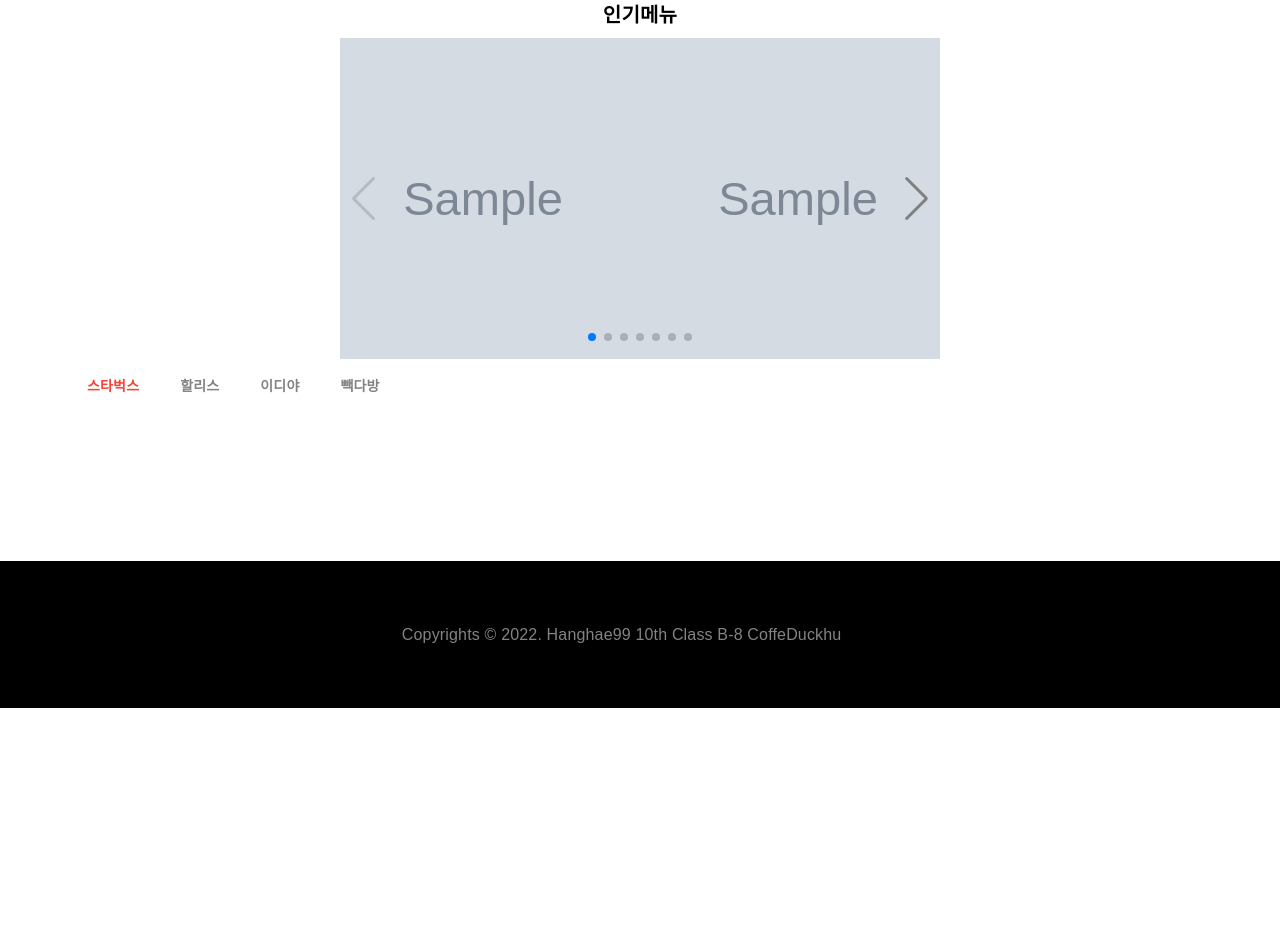
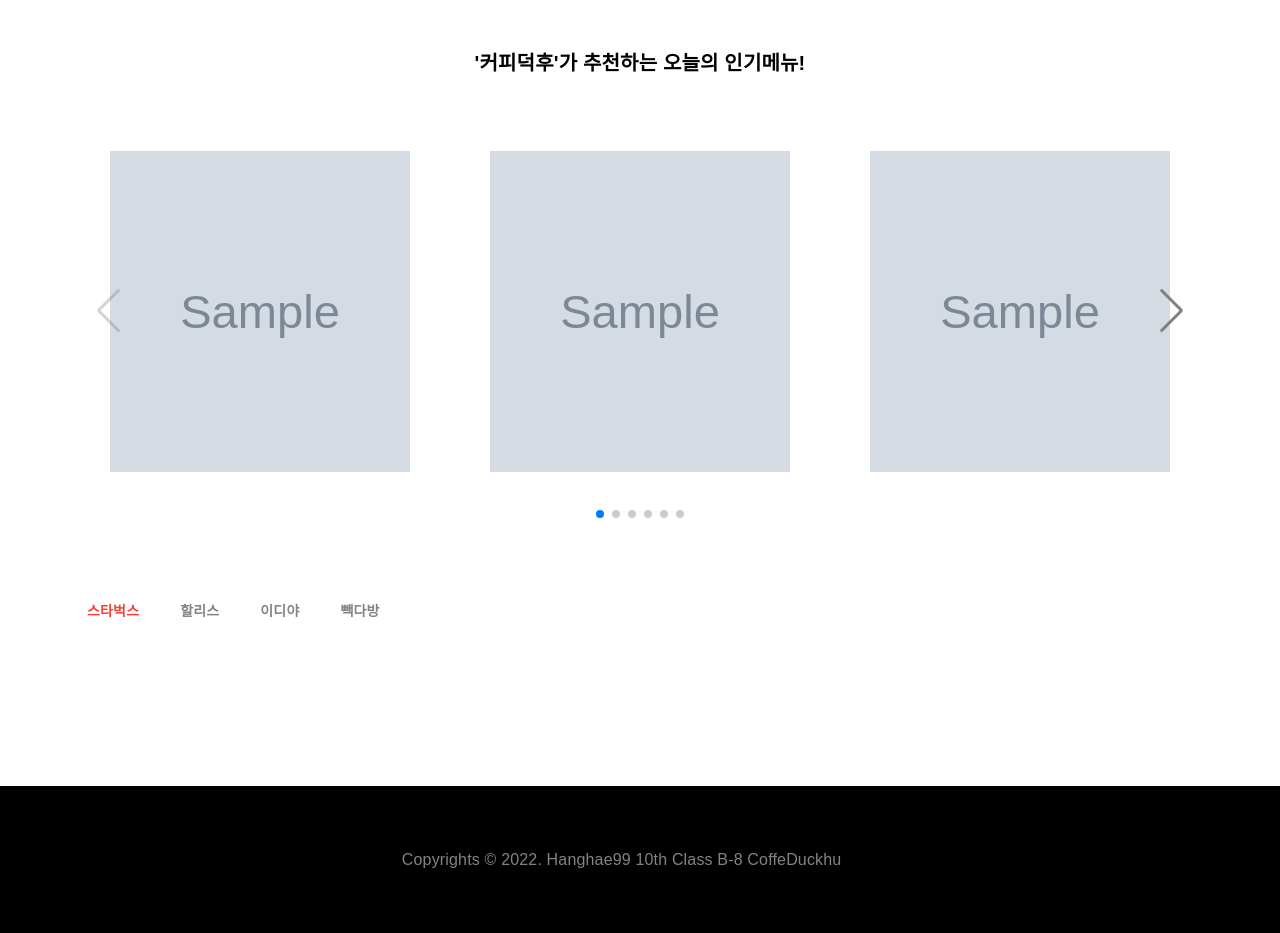
Before and after one commit to ingwang-kim/coffee_duckhu, a Flask app: page / in a window 1280 px wide. Shown: the part 83-1016 px from the top of the page. Before the commit the page ends 791 px from the top, so only its background shows below. Run offline with Flask 2, Linux system fonts and the light colour scheme; grey boxes marked "Sample" are stand-in pictures; a database or web service that is not in the repository returns one stand-in record (values such as "Sample title"); data that the repository does not hold is empty; some libraries are stand-ins or nearby versions; some web fonts are replaced.

Commit message:
전체적인 css 수정

```diff
--- a/static/js/coffeeDetail.js
+++ b/static/js/coffeeDetail.js
@@ -25,14 +25,14 @@
 
                  let detail_ing = `
                                     <div style="display: flex">
-                                        <div style="position: relative;">
+                                        <div style="position: relative;" class="mr-5">
                                             <img className = "myimage" src =${coffee_image} alt =${coffee_name} style="height: 380px"/>
 <!--                                            <img className = "favorite-btn" -->
 <!--                                                    style="position: absolute; right: 0; height: 50px; margin-right: 10px" -->
 <!--                                                    src="https://cdn0.iconfinder.com/data/icons/shop_icons/256/star.png" -->
 <!--                                                    alt="Bookmark icon"/>                         -->
                                         </div>
-                                        <div class="ingredient-container" id="ingredient">
+                                        <div class="ingredient-container ml-5" id="ingredient">
                                             <h2>${coffee_name}</h2>
                                             <div class="divider"></div>
                                             <div class="coffee-desc">
--- a/static/theme/css/style.css
+++ b/static/theme/css/style.css
@@ -775,8 +775,10 @@ textarea.form-control {
 }
 /* style추가 */
 .swiper {
-  width: 600px;
-  height: 321px;
+  /*width: 600px;*/
+  /*height: 321px;*/
+  width: 1110px;
+  height: 450px;
 }
 
 .swiper-slide {
@@ -801,7 +803,8 @@ textarea.form-control {
 .swiper-slide img {
   background: white;
   display: block;
-  width: 600px;
+  /*width: 600px;*/
+  width: 300px;
   height: 321px;
   object-fit: cover;
 }
--- a/static/theme/js/scrpit.js
+++ b/static/theme/js/scrpit.js
@@ -27,7 +27,7 @@ function ediya() {
                             <div class="position-relative inner-box">
                             <div class="image position-relative ">
                             <h3><span class="position-absolute top-0 start-100 translate-middle badge rounded-pill bg-danger"
-                            style="margin-top: 9px; opacity: 1; z-index: 1; transform: scale(1.1);" >${favorites}</span></h3>
+                            style="margin-top: 9px; opacity: 1; z-index: 1; transform: scale(1.1);" >⭐ ${favorites}</span></h3>
                             <img src="${url}" alt="portfolio-image" class="img-fluid w-100 d-block">
                             <div class="overlay-box">
                             <div class="overlay-inner">
@@ -64,7 +64,7 @@ function starbucks() {
                             <div class="position-relative inner-box">
                             <div class="image position-relative ">
                             <h3><span class="position-absolute top-0 start-100 translate-middle badge rounded-pill bg-danger"
-                            style="margin-top: 9px; opacity: 1; z-index: 1; transform: scale(1.1);" >${favorites}</span></h3>
+                            style="margin-top: 9px; opacity: 1; z-index: 1; transform: scale(1.1);" >⭐ ${favorites}</span></h3>
                             <img src="${url}" alt="portfolio-image" class="img-fluid w-100 d-block">
                             <div class="overlay-box">
                             <div class="overlay-inner">
@@ -102,7 +102,7 @@ function hollys() {
                             <div class="position-relative inner-box">
                             <div class="image position-relative ">
                             <h3><span class="position-absolute top-0 start-100 translate-middle badge rounded-pill bg-danger"
-                            style="margin-top: 9px; opacity: 1; z-index: 1; transform: scale(1.1);" >${favorites}</span></h3>
+                            style="margin-top: 9px; opacity: 1; z-index: 1; transform: scale(1.1);" >⭐ ${favorites}</span></h3>
                             <img src="${url}" alt="portfolio-image" class="img-fluid w-100 d-block">
                             <div class="overlay-box">
                             <div class="overlay-inner">
@@ -139,7 +139,7 @@ function paikdabang() {
                             <div class="position-relative inner-box">
                             <div class="image position-relative ">
                             <h3><span class="position-absolute top-0 start-100 translate-middle badge rounded-pill bg-danger"
-                            style="margin-top: 9px; opacity: 1; z-index: 1; transform: scale(1.1);" >${favorites}</span></h3>
+                            style="margin-top: 9px; opacity: 1; z-index: 1; transform: scale(1.1);" >⭐ ${favorites}</span></h3>
                             <img src="${url}" alt="portfolio-image" class="img-fluid w-100 d-block">
                             <div class="overlay-box">
                             <div class="overlay-inner">
@@ -183,7 +183,8 @@ function send_id(item) {
 }
 
 var swiper = new Swiper(".mySwiper", {
-        slidesPerView: 2,
+        // slidesPerView: 2,
+        slidesPerView: 3,
         spaceBetween: 30,
         pagination: {
           el: ".swiper-pagination",
--- a/templates/coffeeDetail.html
+++ b/templates/coffeeDetail.html
@@ -116,8 +116,8 @@
 {% include "nav.html" %}
 
 <!-- 메인 컨테이너 -->
-<div class="main_container" id="main"></div>
-<div class="comment-textarea-container"><div>
+<div class="main_container container d-flex justify-content-center my-5" id="main"></div>
+<div class="comment-textarea-container container col-lg-6"><div>
         <h5>댓글남기기</h5>
         <div class="comment-input">
             <textarea id="comment-field" aria-label="text-input" class="comment-textarea" placeholder="Leave a comment here" id="comment" >
@@ -128,7 +128,7 @@
         </button>
     </div>
 </div>
-<div class="comments-container" id="comments">
+<div class="comments-container container col-lg-6 mb-5" id="comments">
 </div>
 
 <!-- Footer start -->
--- a/templates/fav.html
+++ b/templates/fav.html
@@ -48,7 +48,7 @@
 <section class="portfolio ">
     <div class="container">
         <!--정렬 라벨-->
-        <div class="row mb-5">
+        <div class="row my-5">
             <div class="col-10">
                 <div class="btn-group btn-group-toggle " data-toggle="buttons">
                     <label class="btn active ">
@@ -71,7 +71,7 @@
             </div>
             <!--			전체 삭제 버튼-->
             <div class="all_del">
-                <button type="button" name="shuffle-filter" class="btn-black" onclick="all_del()"/>
+                <button type="button" name="shuffle-filter" class="btn btn-black" onclick="all_del()"/>
 
                 전체 삭제
             </div>
--- a/templates/index.html
+++ b/templates/index.html
@@ -46,7 +46,7 @@
 <!-- Header 소개 부분 -->
 
 <!-- swiper Start -->
-	<h4>인기메뉴</h4>
+	<h4 class="mt-5">'커피덕후'가 추천하는 오늘의 인기메뉴!</h4>
 	<span class="ball_645 lrg ball1">{{test}}</span>
     <div class="swiper mySwiper" id="wrap2">
       <div class="swiper-wrapper">
@@ -70,7 +70,7 @@
 <!-- POrtfolio start -->
 <section class="portfolio ">
 	<div class="container">
-		<div class="row mb-5">
+		<div class="row my-5">
 	      	<div class="col-10">
 		        <div class="btn-group btn-group-toggle " data-toggle="buttons">
 		          <label class="btn active " onclick="starbucks()">
```
